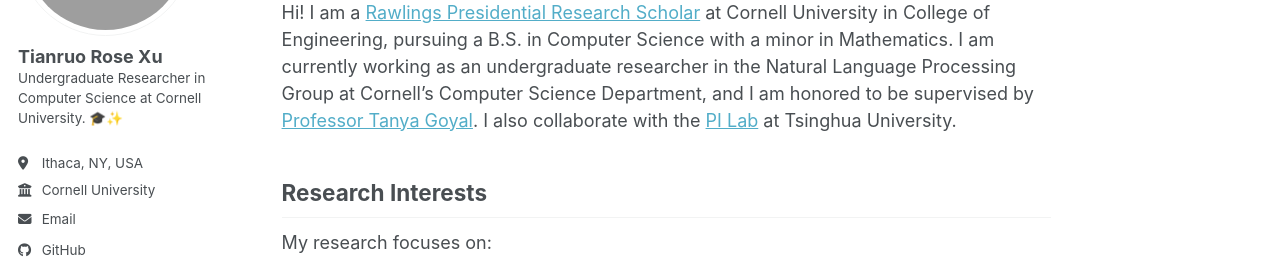
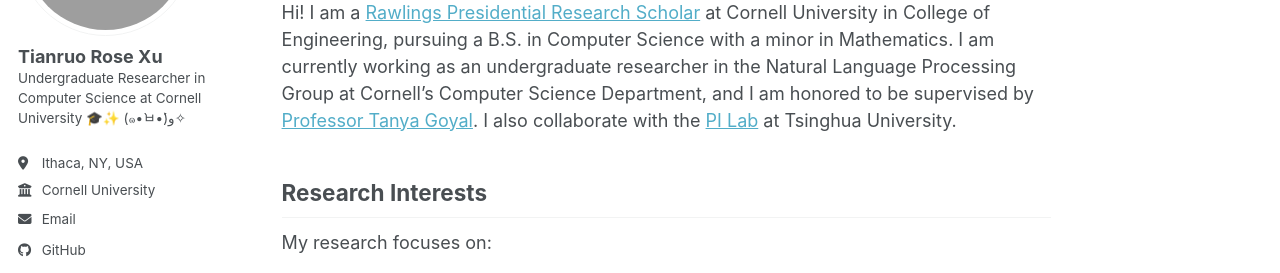
Before and after one commit to XTRose29/xtrose29.github.io, a Jekyll site: the page built from _pages/about.md, in a window 1280 px wide. Shown: the part 238-511 px from the top of the page. Built offline with Jekyll 4.4.1, drawn with Linux system fonts in a browser that asks for light colours; a script bundle is joined from its source files by our own code; library files that are not in the unit come from our copies.

Commit message:
Make bio more playful with emoji and kaomoji

```diff
--- a/_config.yml
+++ b/_config.yml
@@ -27,7 +27,7 @@
   avatar_hover     : "headshot_real.jpg"
   name             : "Tianruo Rose Xu"
   pronouns         : # example: "she/her"
-  bio              : "Undergraduate Researcher in Computer Science at Cornell University. 🎓✨"
+  bio              : "Undergraduate Researcher in Computer Science at Cornell University 🎓✨ (๑•̀ㅂ•́)و✧"
   location         : "Ithaca, NY, USA"
   employer         : "Cornell University"
   uri              : "https://rosexu.github.io"
```
